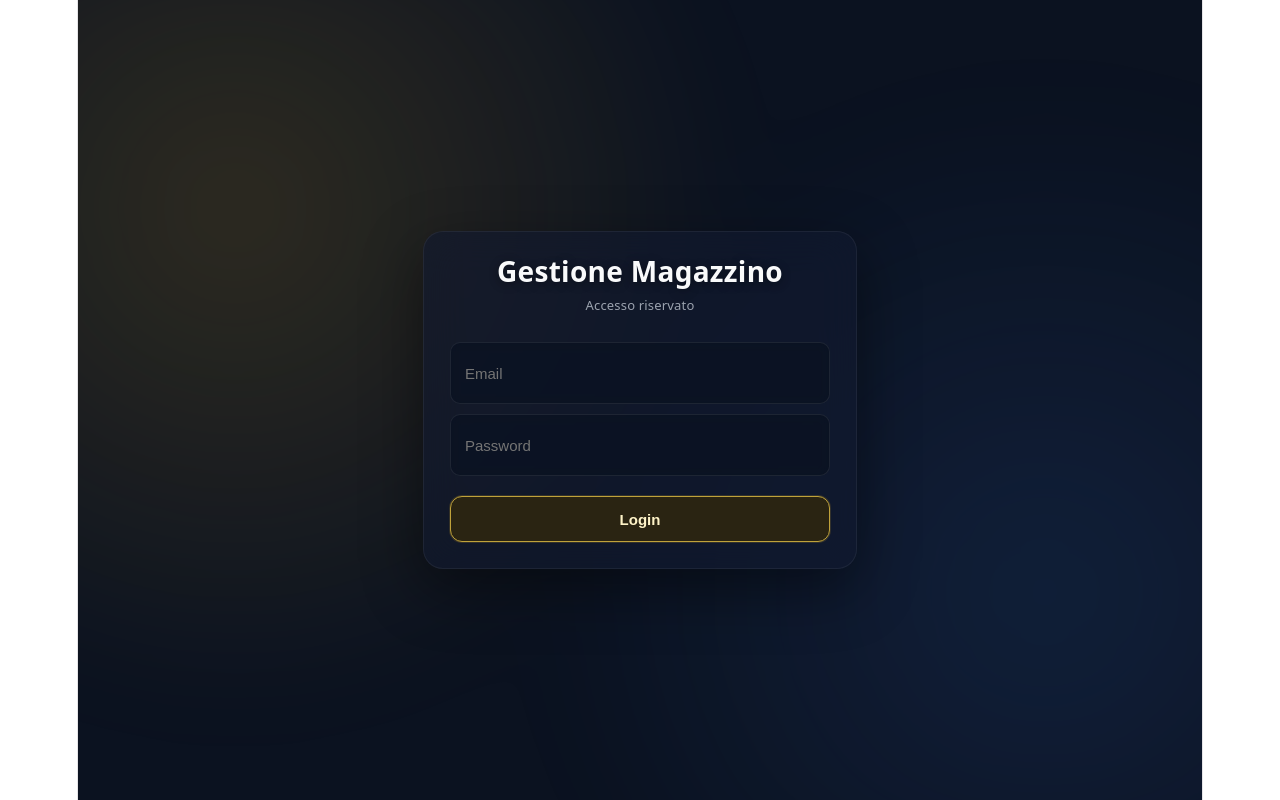
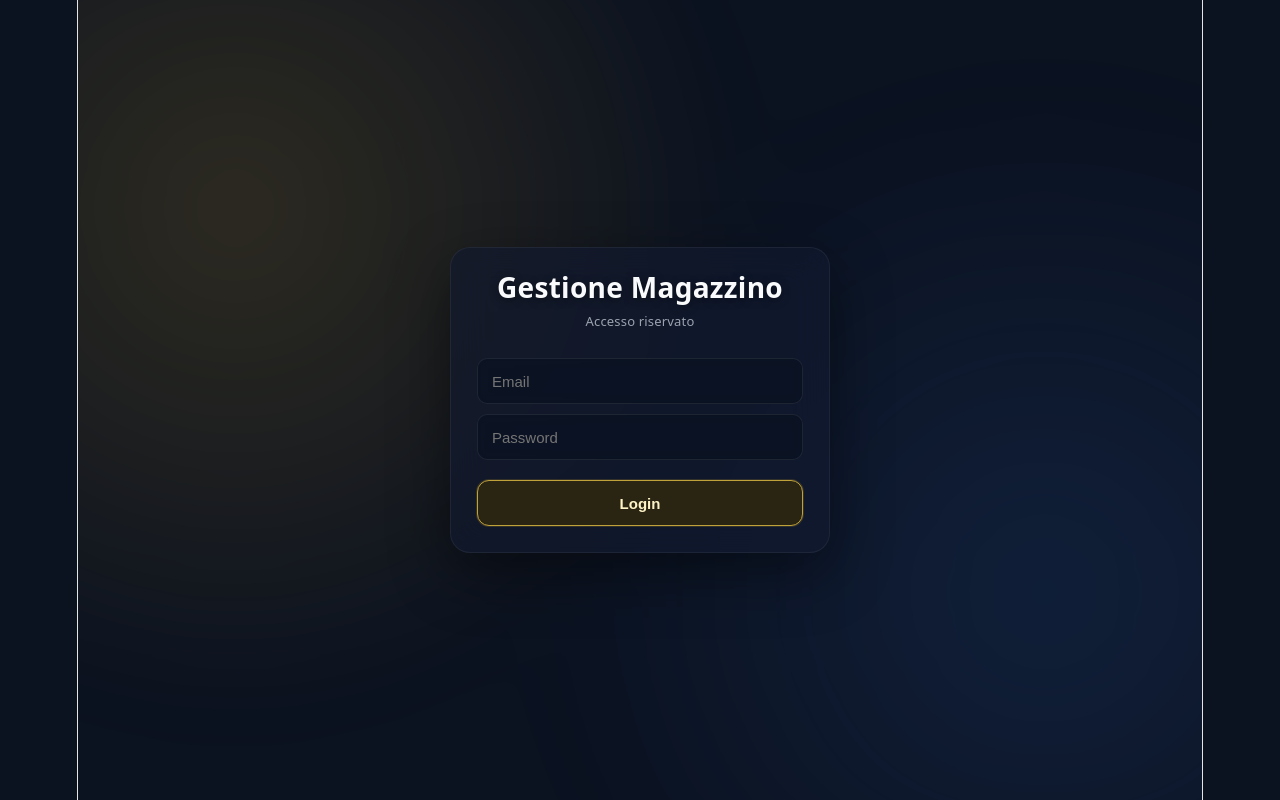
Before and after one commit to UnluckyParre/Gestione-Barre, a React (Vite) app: page / in a window 1280 px wide. Built offline with nearby package versions, Linux system fonts and the light colour scheme.

Commit message:
fix: full background layout

```diff
--- a/src/index.css
+++ b/src/index.css
@@ -48,6 +48,19 @@
   #social .button-icon {
     filter: invert(1) brightness(2);
   }
+}
+
+* {
+  box-sizing: border-box;
+}
+
+html, body, #root {
+  margin: 0;
+  padding: 0;
+  width: 100%;
+  height: 100%;
+  background: #0b1220;
+  overflow-x: hidden;
 }
 
 body {
```
